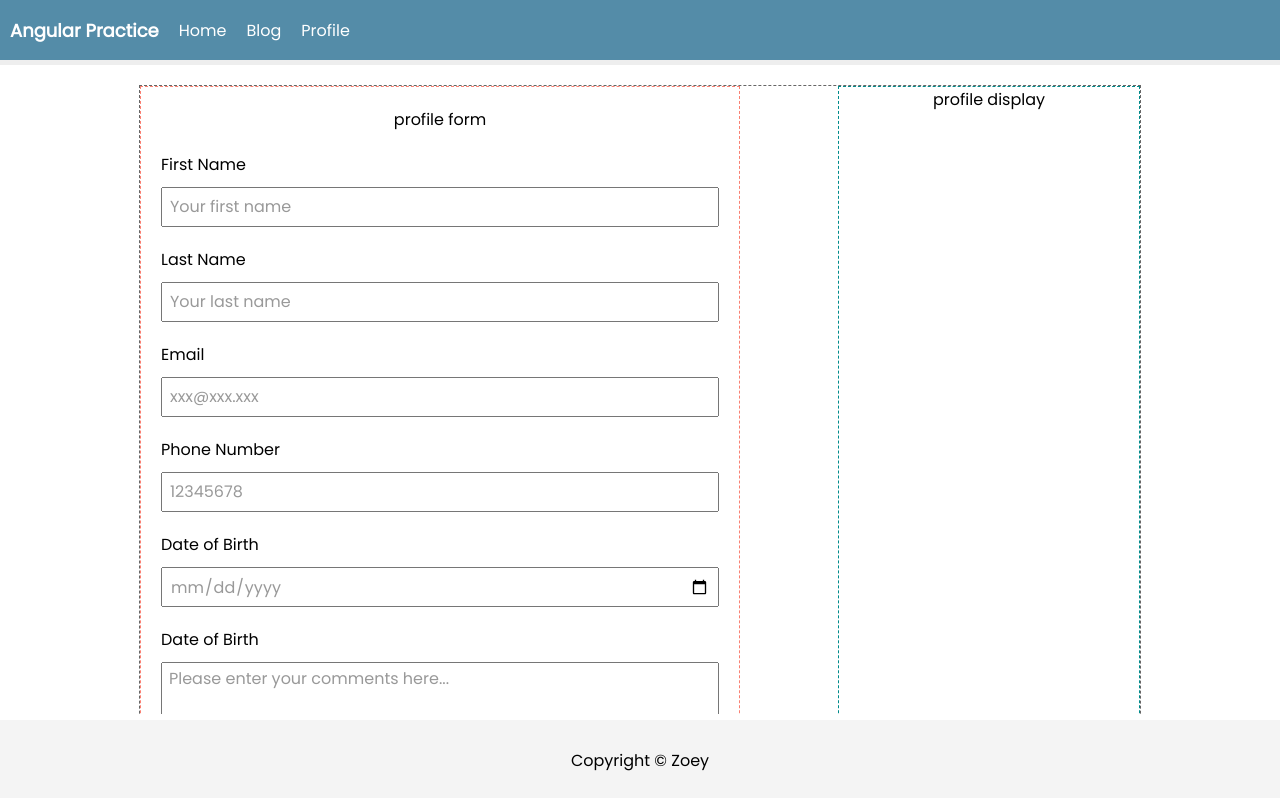
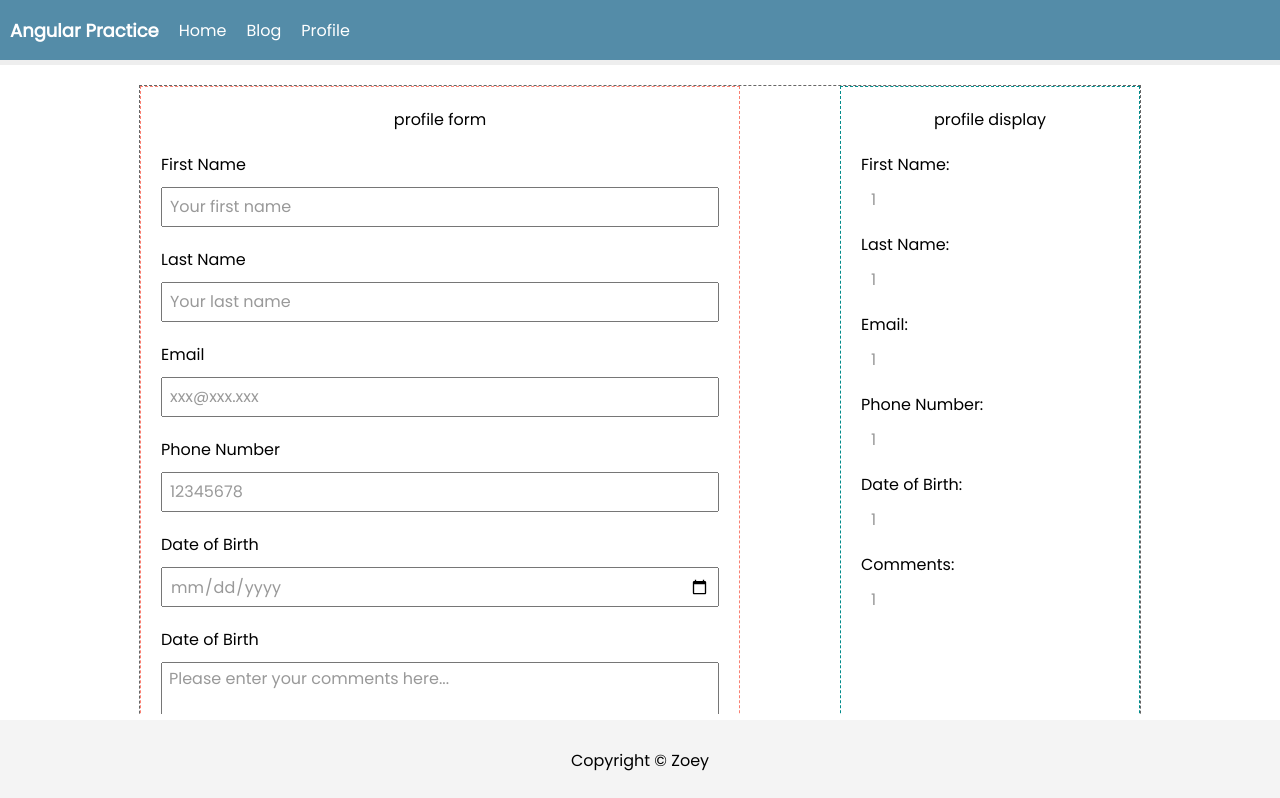
Before and after one commit to JingyiNiu/angular-practice, an Angular app: page /profile in a window 1280 px wide. Shown: the top 798 px of the page. Built offline with nearby package versions, Linux system fonts and the light colour scheme.

Commit message:
style profile display

```diff
--- a/src/app/pages/profile/profile.component.css
+++ b/src/app/pages/profile/profile.component.css
@@ -14,12 +14,20 @@
 
 .profile-display {
   width: 300px;
+  box-sizing: border-box;
+  padding: 20px;
   border: 1px dashed darkcyan;
   margin-bottom: 20px;
 }
 
 .form-control {
   margin: 20px 0;
+}
+
+.form-control p {
+  text-align: start;
+  color: #999;
+  margin-left: 10px;
 }
 
 .form-control label {
--- a/src/app/pages/profile/profile.component.html
+++ b/src/app/pages/profile/profile.component.html
@@ -43,5 +43,31 @@
     </form>
     <button type="submit" class="btn btn-block">Submit</button>
   </div>
-  <div class="profile-display">profile display</div>
+  <div class="profile-display">
+    profile display
+    <div class="form-control">
+      <label>First Name:</label>
+      <p>1</p>
+    </div>
+    <div class="form-control">
+      <label>Last Name:</label>
+      <p>1</p>
+    </div>
+    <div class="form-control">
+      <label>Email:</label>
+      <p>1</p>
+    </div>
+    <div class="form-control">
+      <label>Phone Number:</label>
+      <p>1</p>
+    </div>
+    <div class="form-control">
+      <label>Date of Birth:</label>
+      <p>1</p>
+    </div>
+    <div class="form-control">
+      <label>Comments:</label>
+      <p>1</p>
+    </div>
+  </div>
 </div>
```
